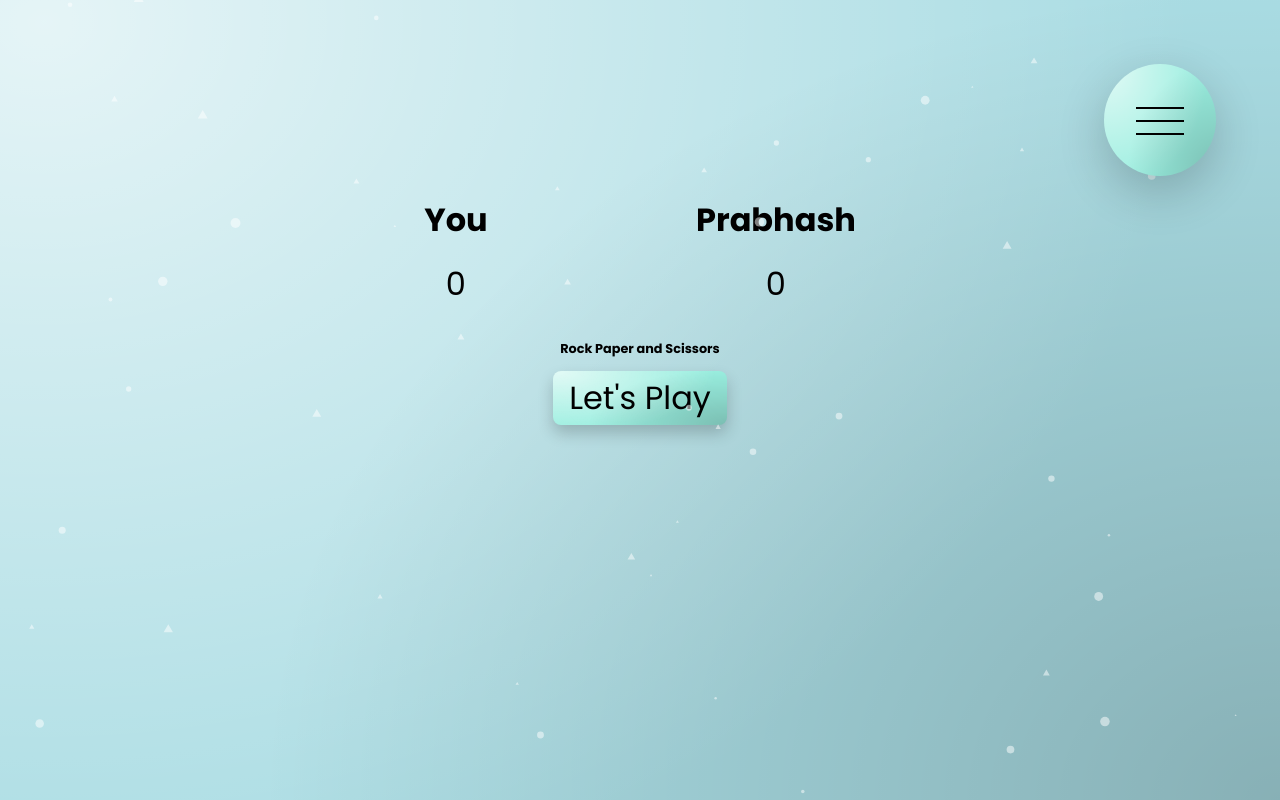
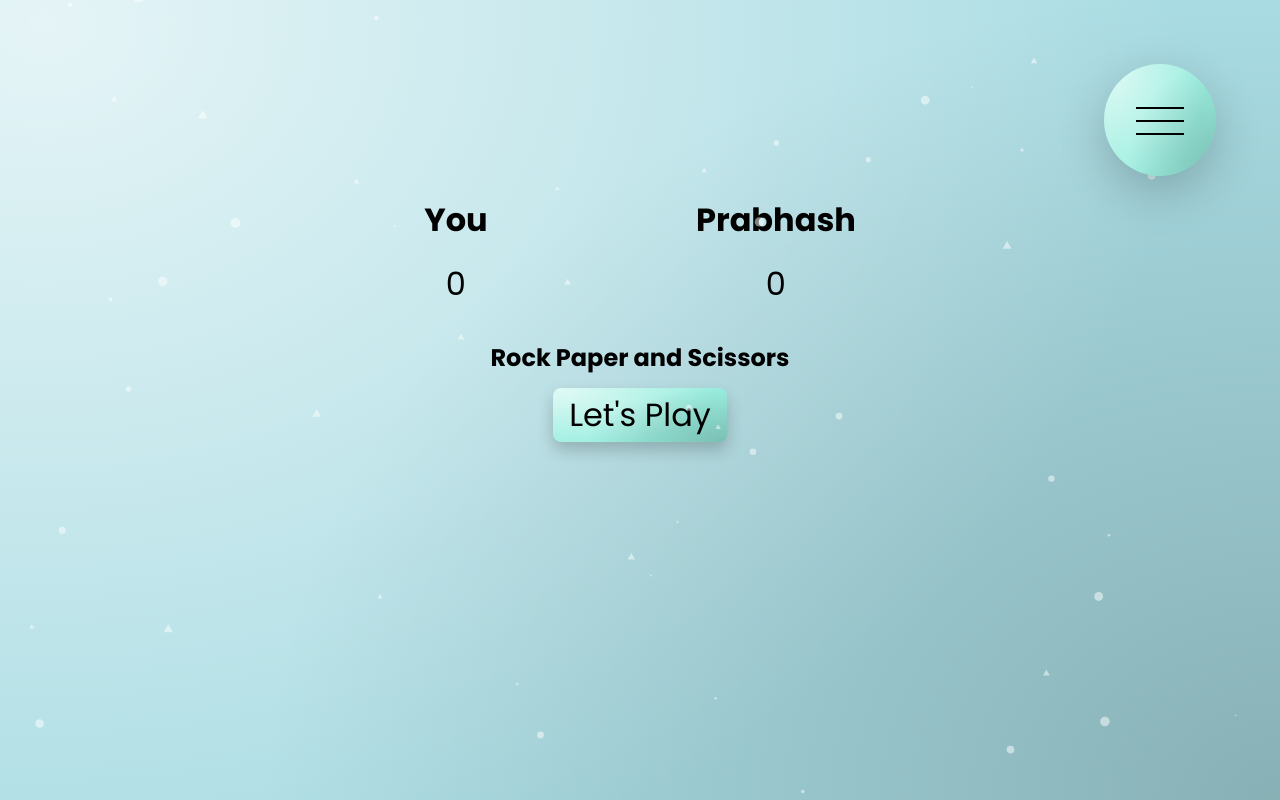
Before and after one commit to prabhashrai02/new_portfolio, a React (Create React App) app: page /#/challenge in a window 1280 px wide. Built offline with nearby package versions, Linux system fonts and the light colour scheme; a web font is replaced by a local one.

Commit message:
fixed font size

```diff
--- a/src/Component/PlaywithMe/PlaywithMe.css
+++ b/src/Component/PlaywithMe/PlaywithMe.css
@@ -10,10 +10,6 @@
   height: 50vh;
   width: 50vw;
   font-family: sans-serif;
-}
-
-.game_name {
-  font-size: 0.8rem;
 }
 
 .score {
@@ -182,6 +178,10 @@ div.fadeIn {
     font-size: 0.8rem;
   }
 
+  .game_name {
+    font-size: 0.8rem;
+  }
+
   .winner {
     margin-top: 8vw;
     font-size: 1rem;
```
